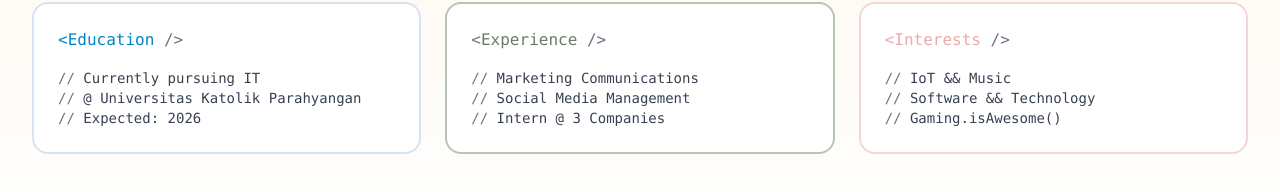
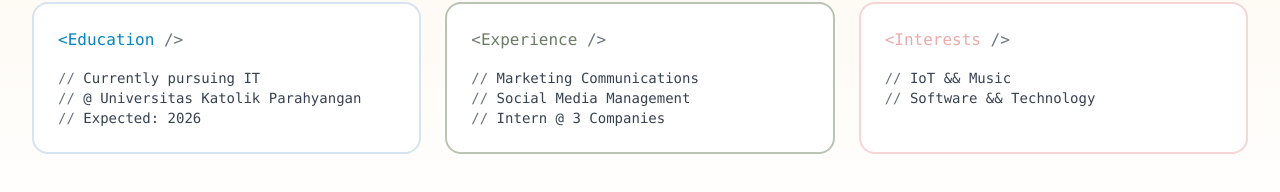
Before and after one commit to JasonAgung/portfolio-website, a Next.js app: page / in a window 1280 px wide. Shown: the part 1006-1198 px from the top of the page. Built offline with nearby package versions, Linux system fonts and the light colour scheme.

Commit message:
vercel fix 4

```diff
--- a/app/page.tsx
+++ b/app/page.tsx
@@ -185,8 +185,6 @@
                   <span className="text-gray-500">{'//'}</span> IoT && Music
                   <br />
                   <span className="text-gray-500">{'//'}</span> Software && Technology
-                  <br />
-                  <span className="text-gray-500">{'//'}</span> Gaming.isAwesome()
                 </p>
               </div>
             </div>
--- a/components/Navigation.tsx
+++ b/components/Navigation.tsx
@@ -23,9 +23,9 @@
     <nav className="sticky top-0 z-50 bg-white/80 dark:bg-gray-950/80 backdrop-blur-xl backdrop-saturate-150">
       <div className="max-width-container section-padding">
         <div className="flex items-center justify-between h-16">
-          <div className="font-mono text-sage-600 dark:text-sage-400 text-sm">
+          <Link href="/" className="font-mono text-sage-600 dark:text-sage-400 text-sm hover:text-sage-700 dark:hover:text-sage-300 transition-colors">
             <span className="text-sage-400 dark:text-sage-600">&lt;</span>JKA<span className="text-sage-400 dark:text-sage-600">/&gt;</span>
-          </div>
+          </Link>
 
           <div className="hidden md:flex items-center space-x-8">
             {navLinks.map((link) => (
```
